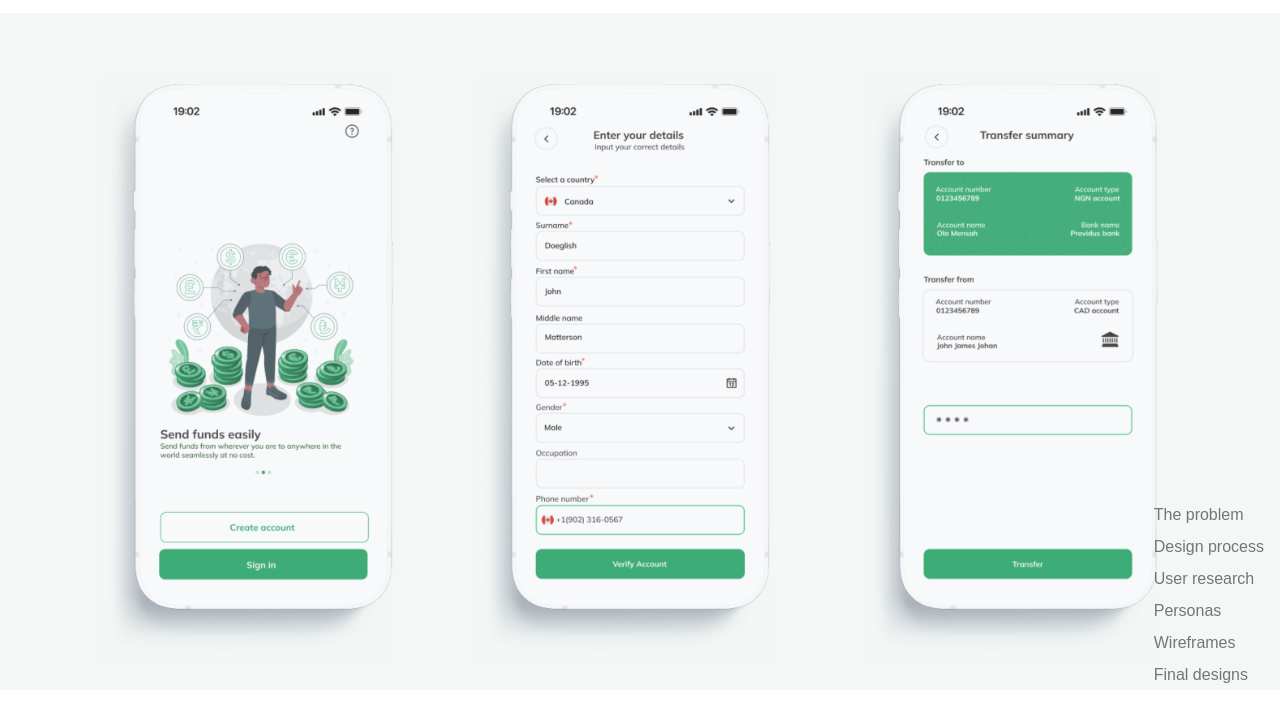
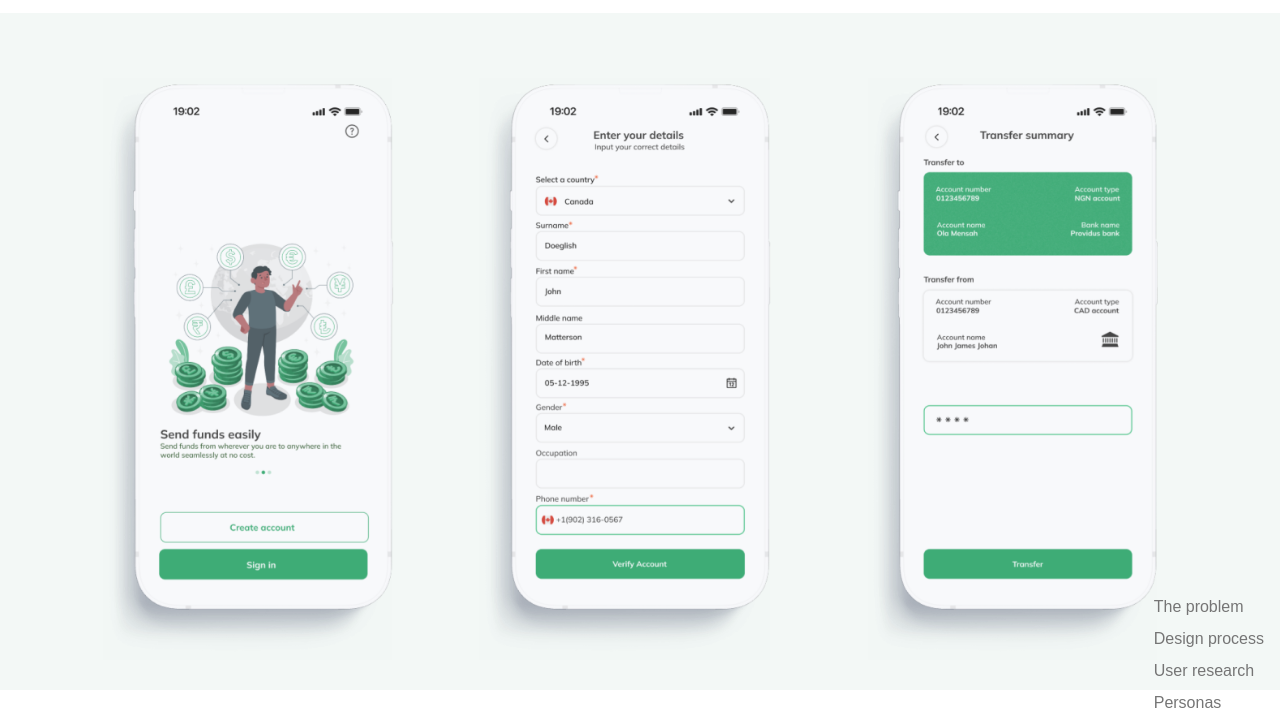
Before and after one commit to MainaMary/portfolio-website, a website: page html/eazysend.html in a window 1280 px wide. Shown: the part 83-800 px from the top of the page. Drawn offline with nearby package versions, Linux system fonts and the light colour scheme; files that its build step writes are made by us from their sources; a web font is replaced by a local one.

Commit message:
vertically center the nav layout

```diff
--- a/html/eazysend.html
+++ b/html/eazysend.html
@@ -96,7 +96,7 @@
           <psan>Figma, Adobe <br />Photoshop, Smaply</psan>
         </div>
       </div>
-      <ul class="fixed text-[#757575] space-y-2 right-4 cursor-pointer bottom-[30px]">
+      <ul class="fixed text-[#757575] space-y-2 right-4 cursor-pointer bottom-[30px] transform translate-y-1/2">
         <li>
           <a href="#problem">The problem</a>
         </li>
```
Lines whose indentation alone changed are shown as unchanged.
